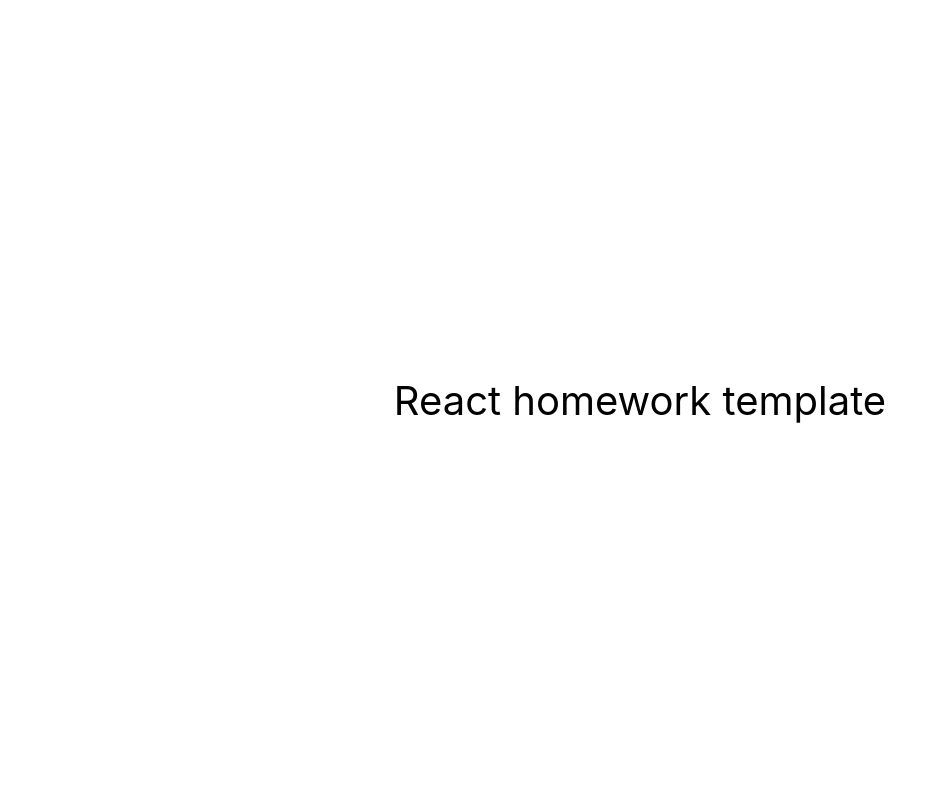
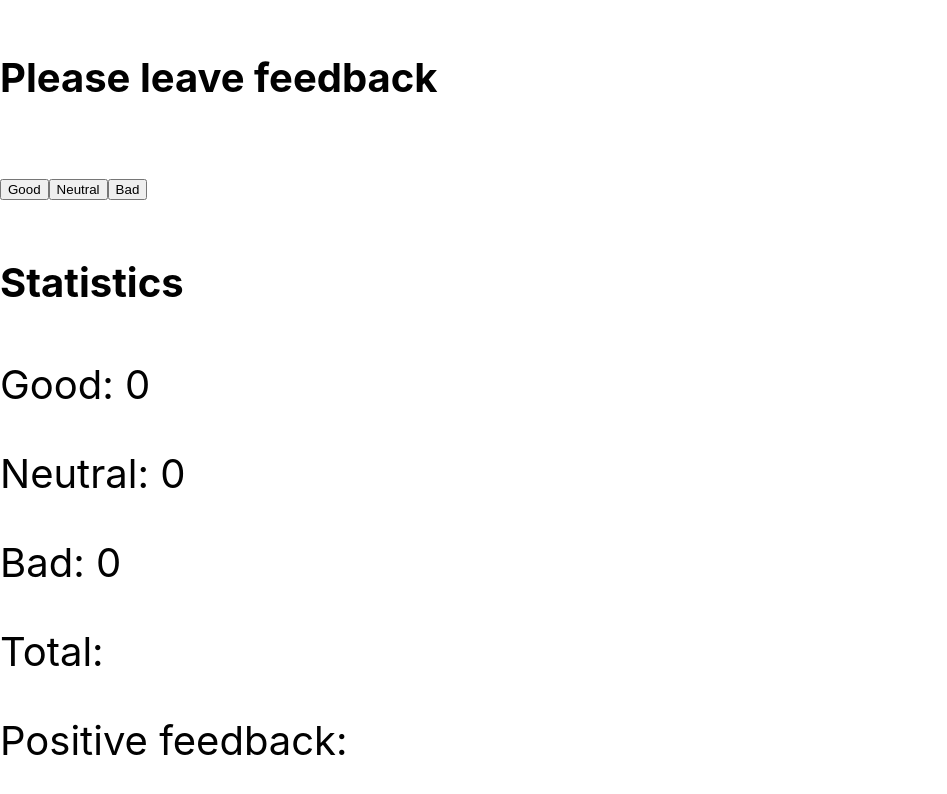
Before and after one commit to malwinaknie/goit-react-hw-04-feedback, a React (Create React App) app: page / in a window 1280 px wide. Shown: the top 794 px of the page, without its empty margins (0-947 px from the left). Built offline with nearby package versions, Linux system fonts and the light colour scheme.

Commit message:
Added first functionality

```diff
--- a/src/components/App.jsx
+++ b/src/components/App.jsx
@@ -1,16 +1,18 @@
+import Counter from "./Counter";
+
 export const App = () => {
   return (
     <div
       style={{
         height: '100vh',
-        display: 'flex',
         justifyContent: 'center',
         alignItems: 'center',
         fontSize: 40,
         color: '#010101'
       }}
     >
-      React homework template
+      <h4>Please leave feedback</h4>
+      <Counter></Counter>
     </div>
   );
 };
--- /dev/null
+++ b/src/components/Counter.jsx
@@ -0,0 +1,47 @@
+import React, {Component} from "react";
+
+class Counter extends Component {
+    constructor(props) {
+        super(props);
+    this.state = {
+        good: 0,
+        neutral: 0,
+        bad: 0
+      }
+    }
+
+      incrementGood = () => {
+        this.setState({good: this.state.good + 1});
+      };
+      incrementNeutral = () => {
+        this.setState({neutral: this.state.neutral + 1});
+      };
+      incrementBad = () => {
+        this.setState({bad: this.state.bad + 1});
+      };
+
+        render() {
+        const {good, neutral, bad} = this.state;
+
+        return (
+                <div>
+                    <div>
+                    <button onClick={this.incrementGood}>Good</button>
+                    <button onClick={this.incrementNeutral}>Neutral</button>
+                    <button onClick={this.incrementBad}>Bad</button>
+                    </div>
+                    <div>
+                    <h4>Statistics</h4>
+                    <p>Good: {good}</p>
+                    <p>Neutral: {neutral}</p>
+                    <p>Bad: {bad}</p>
+                    <p>Total:</p>
+                    <p>Positive feedback:</p>
+                    </div>
+                </div>
+            )
+        }
+    }
+
+
+export default Counter;
```
